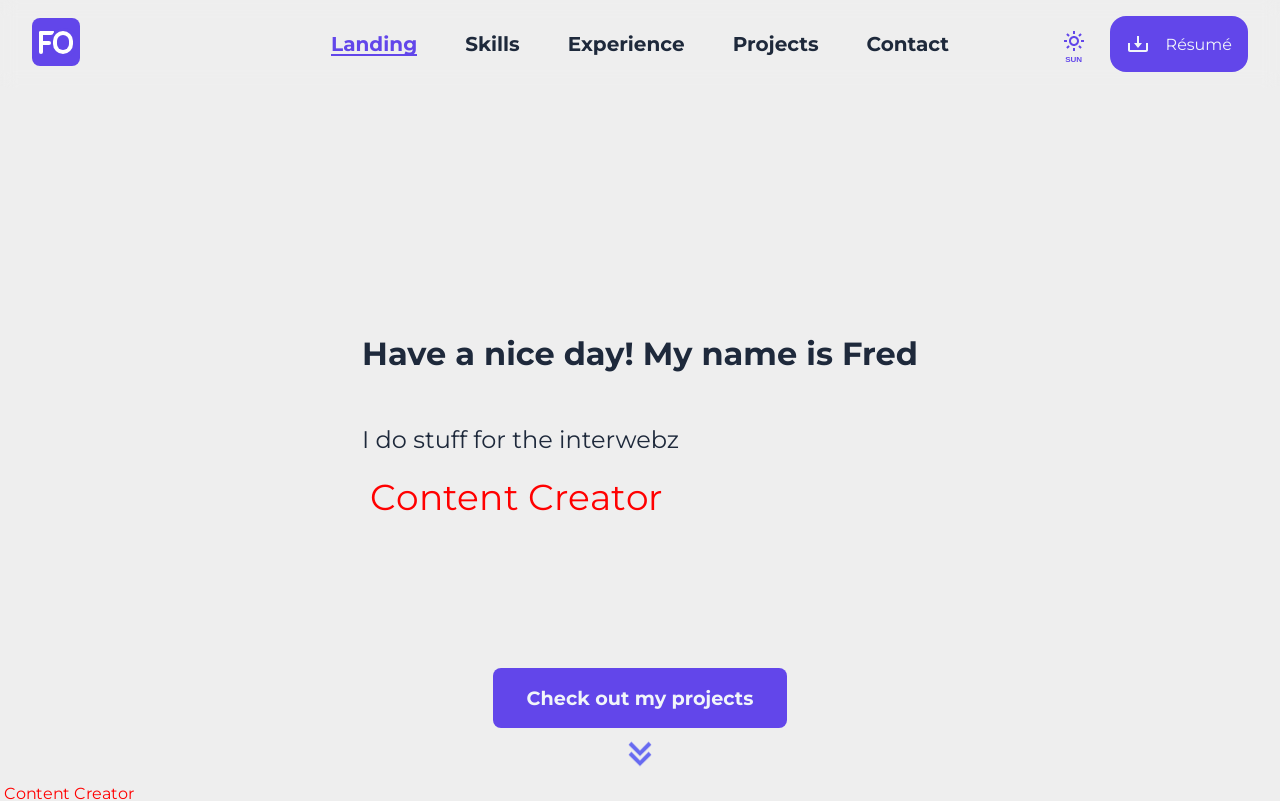
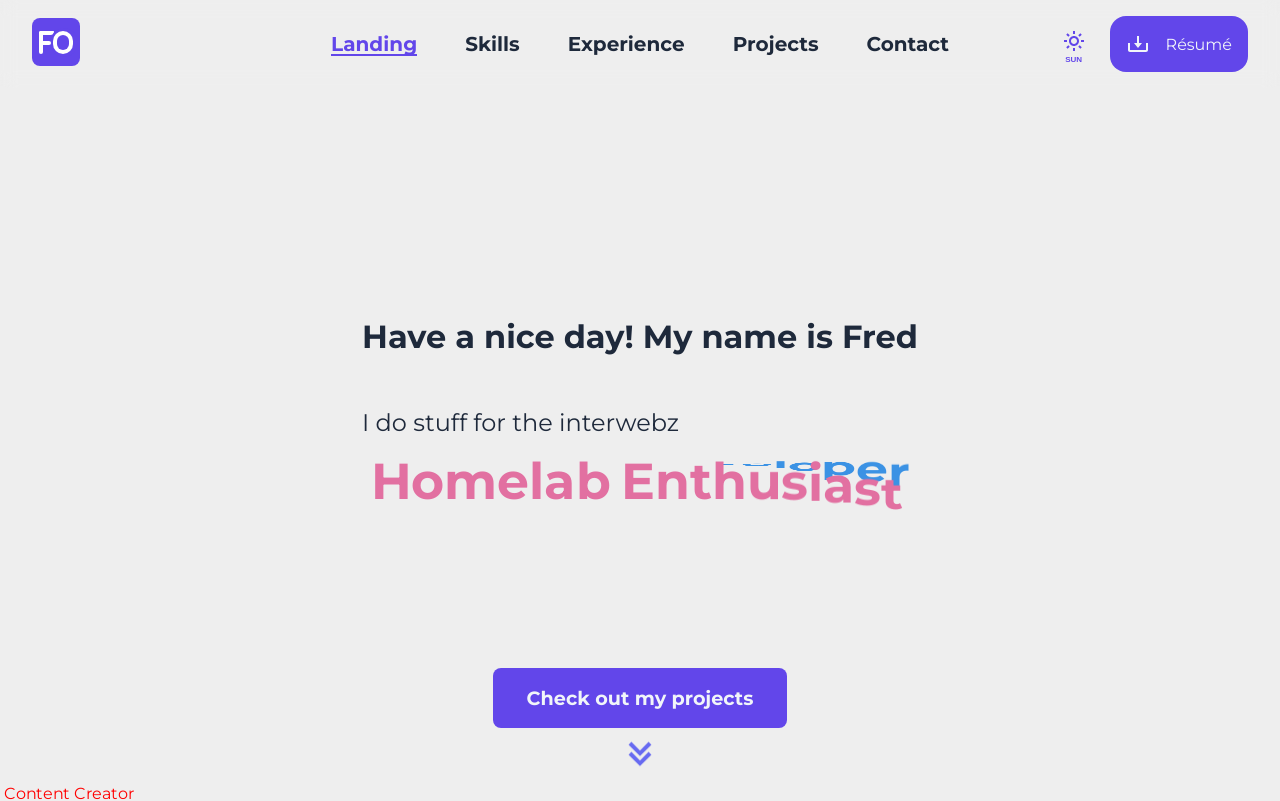
Before and after one commit to Seeru-crypto/aurora_front, a Next.js app: page / in a window 1280 px wide. Shown: the top 801 px of the page. Built offline with nearby package versions, Linux system fonts and the light colour scheme.

Commit message:
feat: test

```diff
--- /dev/null
+++ b/src/views/landing/Title/Title.styled.js
@@ -0,0 +1,145 @@
+import styled, {keyframes} from "styled-components";
+
+export const typeScale = {
+    bigDisplay: "5.61rem",
+    display: "4.209rem",
+    headline: "3.157rem",
+    title: "2.369rem",
+    subtitle: "1.777rem",
+    text: "1.333rem",
+    paragraph: "1rem",
+    helperText: "0.75rem",
+    copyrightText: "0.563rem",
+};
+
+export const textRotate1 = keyframes`
+0%{
+  transform: translate3d(0, 0%, 0) rotateX(0deg)
+}
+40%{
+  transform: translate3d(0, 0%, 0) rotateX(0deg)
+}
+60%{
+  transform: translate3d(0, -100%, 0) rotateX(-90deg);
+}
+100%{
+  transform: translate3d(0, -100%, 0) rotateX(-90deg);
+}
+`;
+
+export const textRotate2 = keyframes`
+0%{
+  transform: translate3d(0, 100%, 0) rotateX(-90deg);
+}
+40%{
+  transform: translate3d(0, 100%, 0) rotateX(-90deg);
+}
+60%{
+  transform: translate3d(0, 0%, 0) rotateX(0deg);
+}
+100%{
+  transform: translate3d(0, 0%, 0) rotateX(0deg);
+}
+`;
+
+export const blue = {
+    "00": "#071019",
+    10: "#14314C",
+    20: "#1A4165",
+    30: "#286198",
+    40: "#3582CA",
+    50: "#3B92E4",
+    60: "#42A2FD",
+    70: "#55ABFD",
+    80: "#68B5FD",
+    90: "#8EC7FE",
+    100: "#B3DAFE",
+    110: "#ECF6FF",
+};
+
+const pink = {
+    "00": "#190C12",
+    10: "#4B2536",
+    20: "#643248",
+    30: "#974A6B",
+    40: "#C9638F",
+    50: "#E270A1",
+    60: "#FB7CB3",
+    70: "#FB89BB",
+    80: "#FC96C2",
+    90: "#FDB0D1",
+    100: "#FDCBE1",
+    110: "#FFF2F7",
+};
+
+export const PageHeaderStyled = styled.h2`
+  grid-column: 2 / 13;
+  font-size: ${typeScale.headline};
+  font-weight: bold;
+  color: ${blue["110"]};
+  padding-block: 1.25rem;
+  background: white;
+  background: linear-gradient(180deg, rgba(255, 255, 255, 1) 0%, #ddd 100%);
+  line-height: 1;
+  -webkit-background-clip: text;
+  -webkit-text-fill-color: transparent;
+  width: fit-content;
+
+  @media screen and (max-width: 720px) {
+    grid-column: 1 / 7;
+    padding-left: 1rem;
+  }
+`;
+
+export const Position = styled(PageHeaderStyled)`
+  background: unset;
+  line-height: unset;
+  -webkit-background-clip: unset;
+  -webkit-text-fill-color: unset;
+  margin-block: 0;
+  margin-inline: 0;
+  margin: 0;
+  padding: 0;
+  position: relative;
+  color: ${blue["50"]};
+  cursor: default;
+  .text {
+    span {
+      display: inline-block;
+      will-change: transform;
+      transform-style: preserve-3d;
+      transform-origin: bottom;
+      animation: ${textRotate1} 2.4s infinite alternate;
+    }
+    &.second {
+      color: ${pink["50"]};
+      position: absolute;
+      top: 2%;
+      left: 0;
+      span {
+        transform-origin: bottom;
+        transform: translate3d(0, 100%, 0) rotateX(-90deg);
+        animation: ${textRotate2} 2.4s infinite alternate;
+      }
+    }
+  }
+  @media screen and (max-width: 1204px) {
+    font-size: ${typeScale.title};
+  }
+  @media screen and (max-width: 480px) {
+    font-size: ${typeScale.subtitle};
+    width: 100%;
+    display: flex;
+    justify-content: center;
+    align-items: center;
+    .text.second {
+      left: auto;
+    }
+  }
+`;
+
+export const AnimatedSpan = styled.span`
+  transition: 0.5s;
+  animation-delay: ${(props) => props.index * 0.05}s !important;
+  padding: ${(props) => (props.letter === " " ? "0.325rem" : null)};
+`;
--- a/src/views/landing/Title/Title.tsx
+++ b/src/views/landing/Title/Title.tsx
@@ -1,35 +1,6 @@
 import React from 'react';
-import styled, { keyframes } from 'styled-components';
-
-const textRotate1 = keyframes`
-  0%, 20% {
-    transform: rotateX(0deg);
-    opacity: 1;
-  }
-  30%, 70% {
-    transform: rotateX(-90deg);
-    opacity: 0;
-  }
-  80%, 100% {
-    transform: rotateX(0deg);
-    opacity: 1;
-  }
-`;
-
-const textRotate2 = keyframes`
-  0%, 20% {
-    transform: rotateX(90deg);
-    opacity: 0;
-  }
-  30%, 70% {
-    transform: rotateX(0deg);
-    opacity: 1;
-  }
-  80%, 100% {
-    transform: rotateX(90deg);
-    opacity: 0;
-  }
-`;
+import styled from 'styled-components';
+import {AnimatedSpan, Position} from "./Title.styled";
 
 const PositionContainer = styled.div`
     position: relative;
@@ -60,77 +31,30 @@ const PositionContainer = styled.div`
     }
 `;
 
-const TextContainer = styled.div`
-  position: absolute;
-  inset: 0;
-  top: -30px;
-  display: flex;
-  flex-direction: column;
-
-  @media (min-width: 640px) {
-    top: -10px;
-  }
-
-  @media (min-width: 1024px) {
-    top: 0;
-  }
-`;
-
-const Text = styled.div`
-  position: absolute;
-  left: 4px;
-  display: flex;
-
-  @media (min-width: 768px) {
-    left: 8px;
-  }
-
-  @media (min-width: 1536px) {
-    left: 16px;
-  }
-`;
-
-const FirstText = styled(Text)`
-  z-index: 1;
-  color: blue;
-`;
-
-const SecondText = styled(Text)`
-  z-index: 2;
-  color: red;
-`;
-
-const CharSpan = styled.span<{ delay: number, animationType: 'rotate1' | 'rotate2' }>`
-  display: inline-block;
-  transform-style: preserve-3d;
-  transform-origin: bottom;
-  animation: ${props => props.animationType === 'rotate1' ? textRotate1 : textRotate2} 10s ease infinite 2s;
-  animation-delay: ${props => props.delay}s;
-`;
-
-const produceSpans = (text: string, animationType: 'rotate1' | 'rotate2') => {
-    return text.split("").map((letter, index) => (
-        <CharSpan
+const produceSpans = (name) => {
+    return name.split("").map((letter, index) => (
+        <AnimatedSpan
+            index={index}
+            letter={letter}
+            aria-hidden="true"
             key={index}
-            delay={index * 0.05}
-            animationType={animationType}
         >
-            {letter === " " ? "\u00A0" : letter}
-        </CharSpan>
+            {letter}
+        </AnimatedSpan>
     ));
 };
 
 const title: React.FC = () => {
     return (
         <PositionContainer>
-            <TextContainer>
-                <FirstText aria-label="Software Developer">
-                    {produceSpans("Software Developer", 'rotate1')}
-                </FirstText>
-                <SecondText aria-label="Content Creator">
-                    {produceSpans("Content Creator", 'rotate2')}
-                </SecondText>
-            </TextContainer>
+            <Position>
+                <div className="text first" aria-label="Full Stack Developer">
+                    {produceSpans("Full Stack Developer")}
+                </div>
+                <div className="text second" aria-label="UI/UX Enthusiast">
+                    {produceSpans("Homelab Enthusiast")}
+                </div>
+            </Position>
         </PositionContainer>
     );
 };
```
